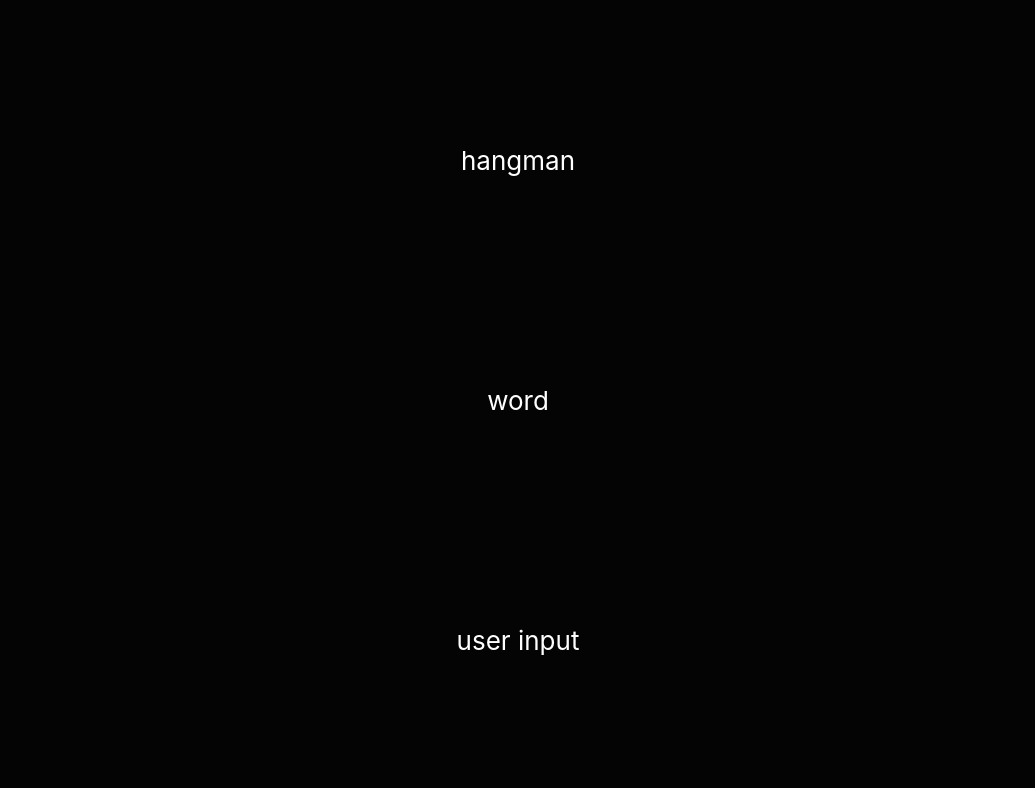
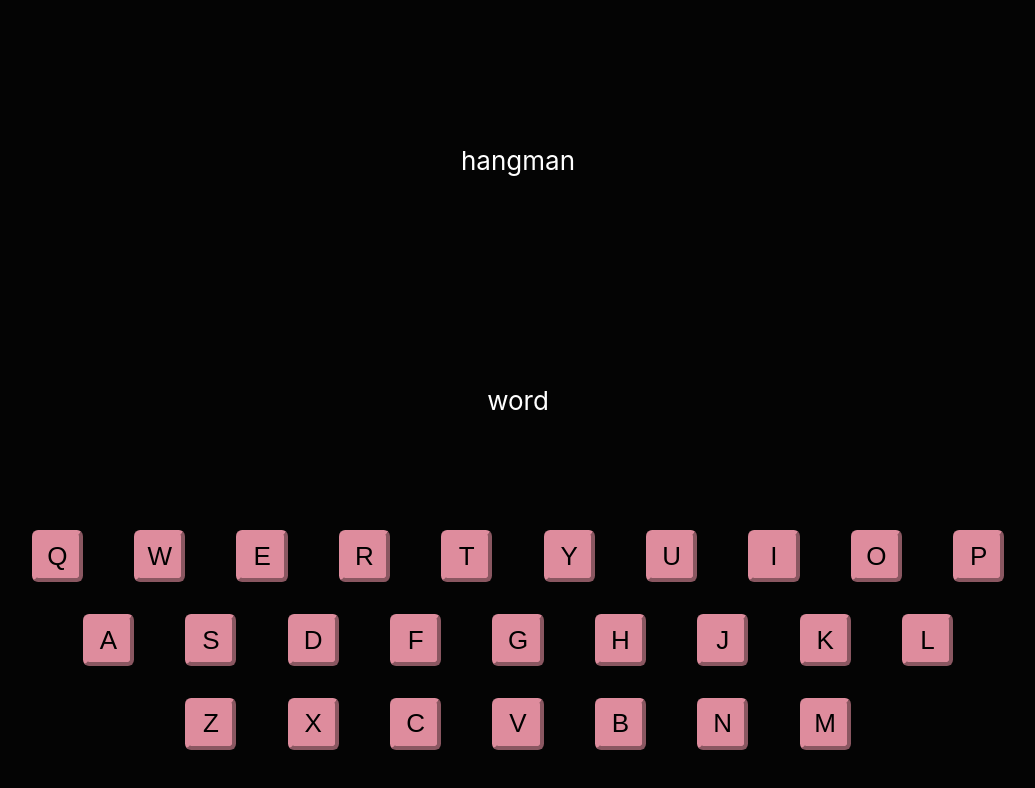
Before and after one commit to saltedclaramel/tiktok-proj, a React (Create React App) app: page / in a window 1280 px wide. Shown: the top 788 px of the page, without its empty margins (122-1157 px from the left). Built offline with nearby package versions, Linux system fonts and the light colour scheme.

Commit message:
created keyboard

```diff
--- a/src/user-input/UserInput.js
+++ b/src/user-input/UserInput.js
@@ -6,9 +6,41 @@ class UserInput extends Component {
     //     super(props);
     // }
     render() {
+        const keyboardKeysRow1 = [
+            'Q', 'W', 'E', 'R', 'T', 'Y', 'U', 'I', 'O', 'P'
+        ]
+        const keyboardKeysRow2 = [
+            'A', 'S', 'D', 'F', 'G', 'H', 'J', 'K', 'L'
+        ]
+        const keyboardKeysRow3 = [
+            'Z', 'X', 'C', 'V', 'B', 'N', 'M'
+        ]
       return (
-          <div>
-              <p>user input</p>
+          <div className='keyboard'>
+                <div>
+                    { keyboardKeysRow1.map((keyboardKey) =>
+                        <button>
+                            { keyboardKey }
+                        </button>
+                    )}
+                </div>
+                <div>
+                    { keyboardKeysRow2.map((keyboardKey) =>
+                        <button>
+                            { keyboardKey }
+                        </button>
+                    )}
+                </div>
+                <div>
+                    { keyboardKeysRow3.map((keyboardKey) =>
+                        <button>
+                            { keyboardKey }
+                        </button>
+                    )}
+                </div>
+
+
+
           </div>
       );
     }
--- a/src/user-input/user-input.css
+++ b/src/user-input/user-input.css
@@ -0,0 +1,36 @@
+/* general keyboard layout */
+.keyboard{
+    grid-template-rows: 1fr 1fr 1fr;
+    display: grid;
+    row-gap: 2ch;
+}
+button:hover {
+    background-color: #de8c9dd3;
+    border: none;
+}
+
+/* mobile view */
+@media (max-width: 800px){
+    button {
+        margin: 0 2vw;
+        font-size: calc(10px + 1vmin);
+        height: 6vw;
+        width: 6vw;
+        border: outset 4px #de8c9d;
+        border-radius: 12%;
+        background-color: #de8c9d;
+    }
+}
+
+/* desktop */
+@media (min-width: 801px) {
+    button {
+        margin: 0 2vw;
+        font-size: calc(10px + 2vmin);
+        height: 4vw;
+        width: 4vw;
+        border: outset 4px #de8c9d;
+        border-radius: 12%;
+        background-color: #de8c9d;
+    }
+}
```
